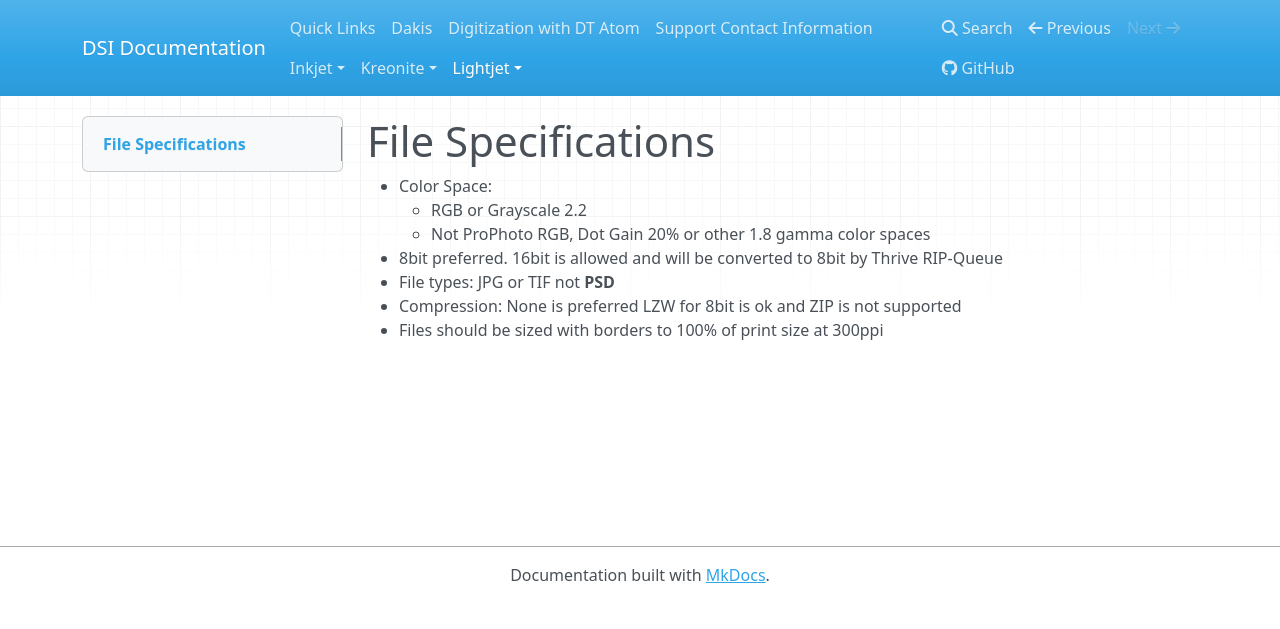
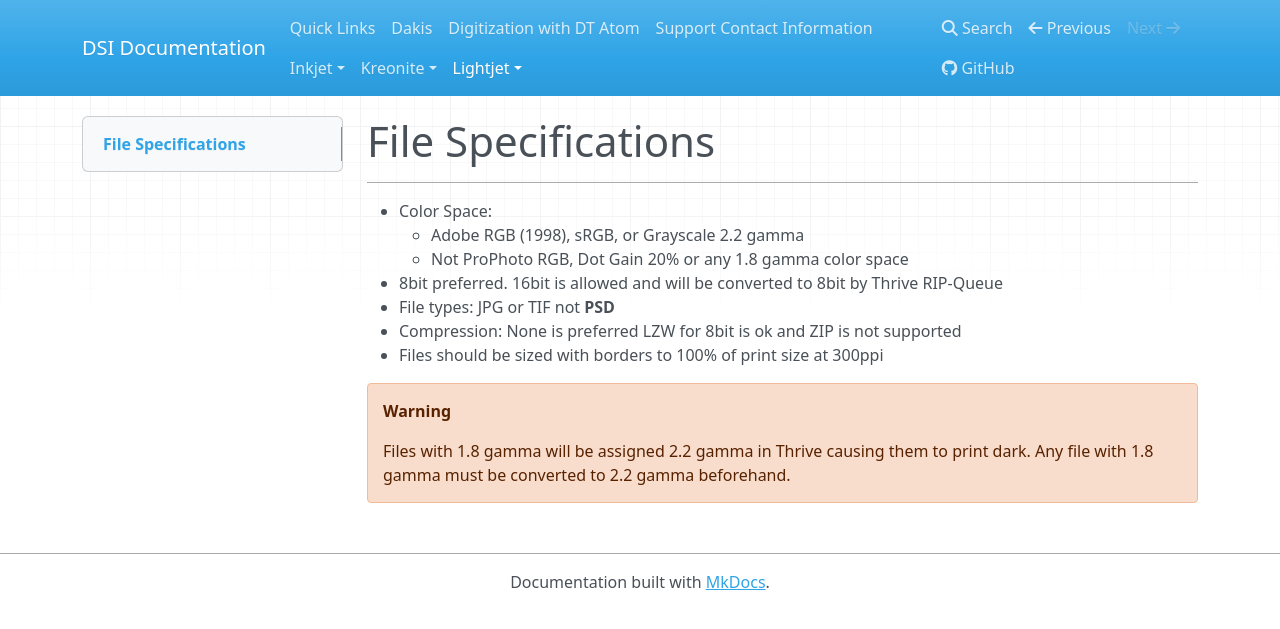
Before and after one commit to digitalsilverimaging/digitalsilverimaging.github.io, an MkDocs documentation site: the page built from docs/lightjet/file-sepcs.md, in a window 1280 px wide. Shown: the top 629 px of the page. Built offline with MkDocs 1.6.1, drawn with Linux system fonts in a browser that asks for light colours; nearby versions of some CDN libraries.

Commit message:
Clarified file specs for LightJet

```diff
--- a/docs/lightjet/file-sepcs.md
+++ b/docs/lightjet/file-sepcs.md
@@ -1,9 +1,14 @@
 # File Specifications
 
+---
+
 * Color Space:
-	* RGB or Grayscale 2.2
-	* Not ProPhoto RGB, Dot Gain 20% or other 1.8 gamma color spaces
+	* Adobe RGB (1998), sRGB, or Grayscale 2.2  gamma
+	* Not ProPhoto RGB, Dot Gain 20% or any 1.8 gamma color space
 * 8bit preferred. 16bit is allowed and will be converted to 8bit by Thrive RIP-Queue
 * File types: JPG or TIF not **PSD**
 * Compression: None is preferred LZW for 8bit is ok and ZIP is not supported
 * Files should be sized with borders to 100% of print size at 300ppi
+
+!!! Warning
+    Files with 1.8 gamma will be assigned 2.2 gamma in Thrive causing them to print dark. Any file with 1.8 gamma must be converted to 2.2 gamma beforehand.
```
